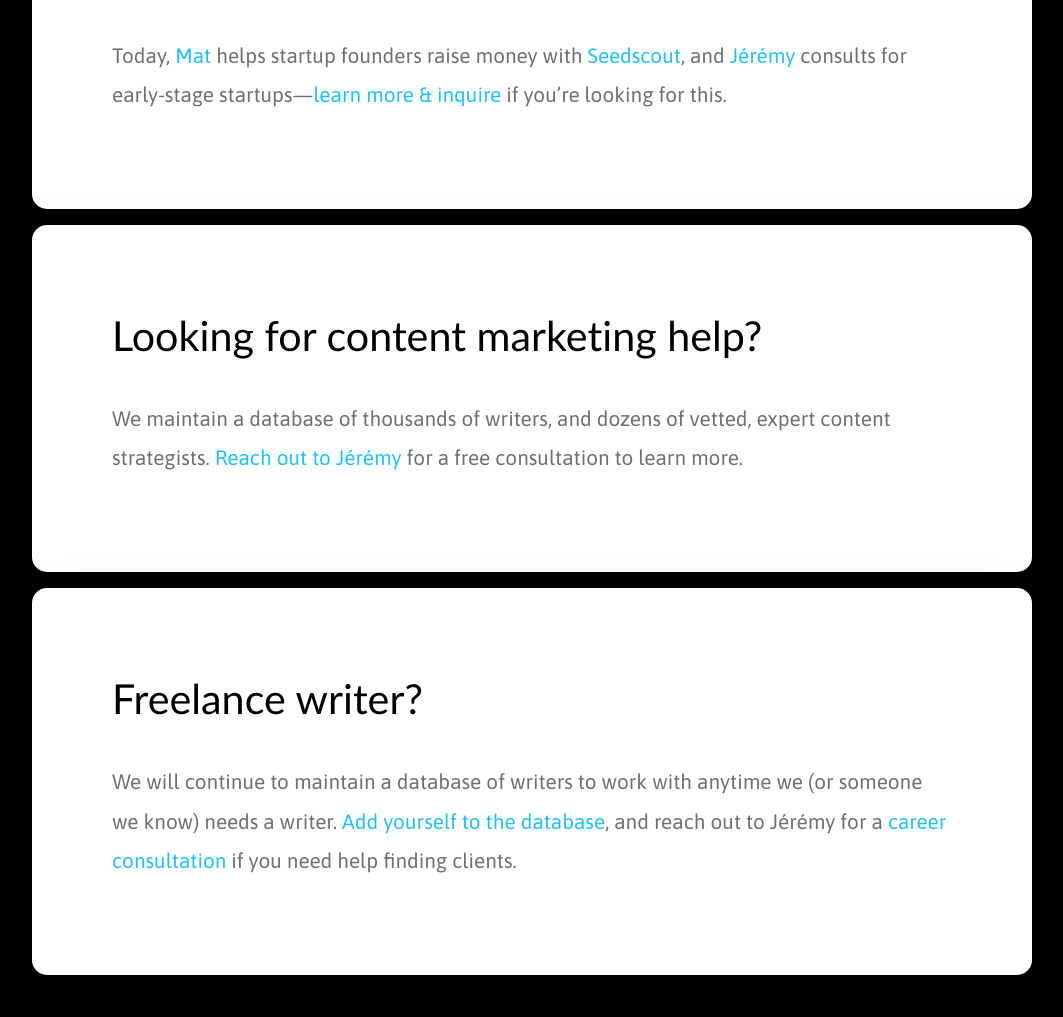
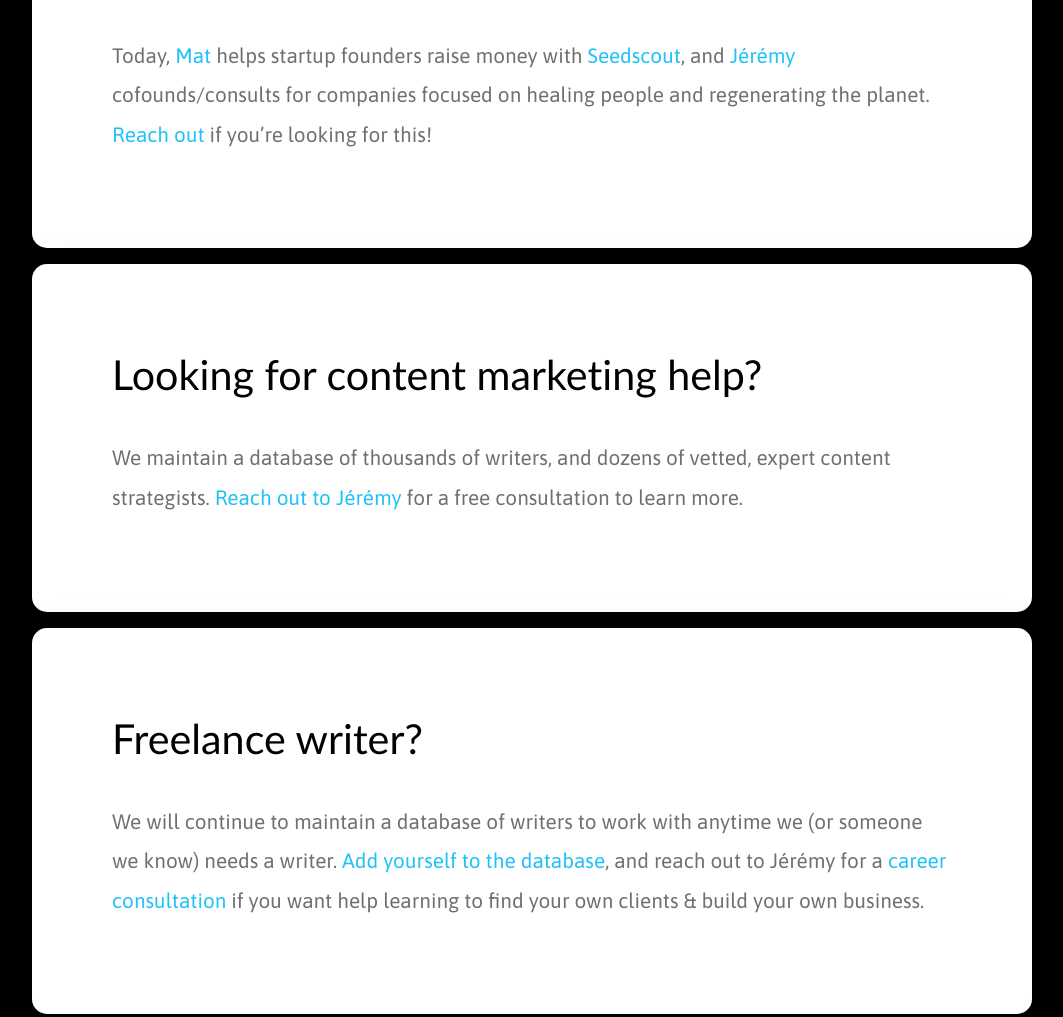
Before and after one commit to jeremychevallier/publoft-com-goodbye, a plain HTML site: page index.html in a window 1280 px wide. Shown: the part 725-1742 px from the top of the page, without its empty margins (108-1171 px from the left). Drawn offline with nearby package versions, Linux system fonts and the light colour scheme; a script that the page names is missing; a web font is replaced by a local one.

Commit message:
fix jeremy descript

```diff
--- a/index.html
+++ b/index.html
@@ -52,7 +52,7 @@
         Though we did many things well, we ultimately suffered from split focus by trying to pursue <a href="https://gigloft.com" target="_blank">GigLoft</a> before fully hiring ourselves out of PubLoft. We learned many important lessons about business—including how easily relationships can be damaged by financial stress. We’re incredibly grateful to all our customers, team members, and the LAUNCH team for believing in us along the way!
       </p>
       <p class="pt-5">
-        Today, <a href="https://matsherman.com" target="_blank">Mat</a> helps startup founders raise money with <a target="_blank" href="https://seedscout.com?via=PubLoft">Seedscout</a>, and <a href="https://jeremy.chevallier.net?via=PubLoft" target="_blank">Jérémy</a> consults for early-stage startups—<a href="https://jeremy.chevallier.net/consulting" target="_blank">learn more & inquire</a> if you’re looking for this.
+        Today, <a href="https://matsherman.com" target="_blank">Mat</a> helps startup founders raise money with <a target="_blank" href="https://seedscout.com?via=PubLoft">Seedscout</a>, and <a href="https://jeremy.chevallier.net?via=PubLoft" target="_blank">Jérémy</a> cofounds/consults for companies focused on healing people and regenerating the planet. <a href="https://jeremy.chevallier.net/consulting" target="_blank">Reach out</a> if you’re looking for this!
       </p>
     </div>
 
@@ -66,7 +66,7 @@
     <div class="mx-4 mx-md-auto mt-4 p-6 p-md-8 rounded-corners bg-white d-flex flex-wrap flex-column maxw-1000 shadow-lg">
       <h1>Freelance writer?</h1>
       <p class="pt-5">
-        We will continue to maintain a database of writers to work with anytime we (or someone we know) needs a writer. <a href="#" data-tf-popup="MObSKW">Add yourself to the database</a>, and reach out to Jérémy for a <a href="https://inspiring.careers/coaching?via=PubLoft" target="_blank">career consultation</a> if you need help finding clients.
+        We will continue to maintain a database of writers to work with anytime we (or someone we know) needs a writer. <a href="#" data-tf-popup="MObSKW">Add yourself to the database</a>, and reach out to Jérémy for a <a href="https://inspiring.careers/coaching?via=PubLoft" target="_blank">career consultation</a> if you want help learning to find your own clients & build your own business.
       </p>
       <script src="//embed.typeform.com/next/embed.js"></script>
     </div>
```
